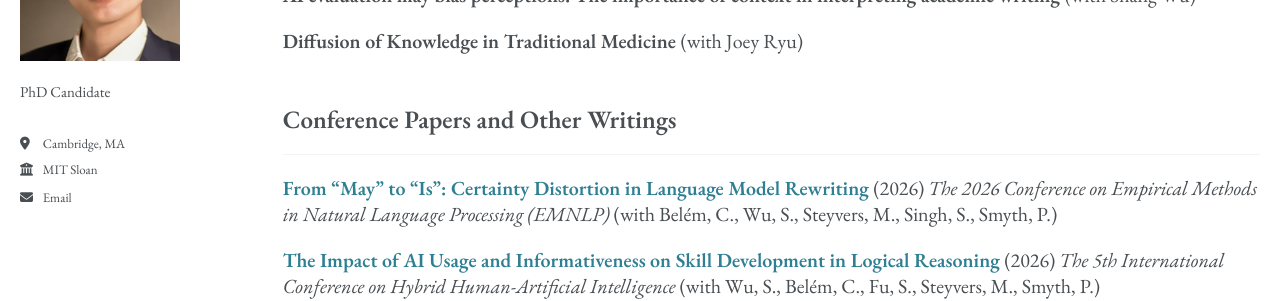
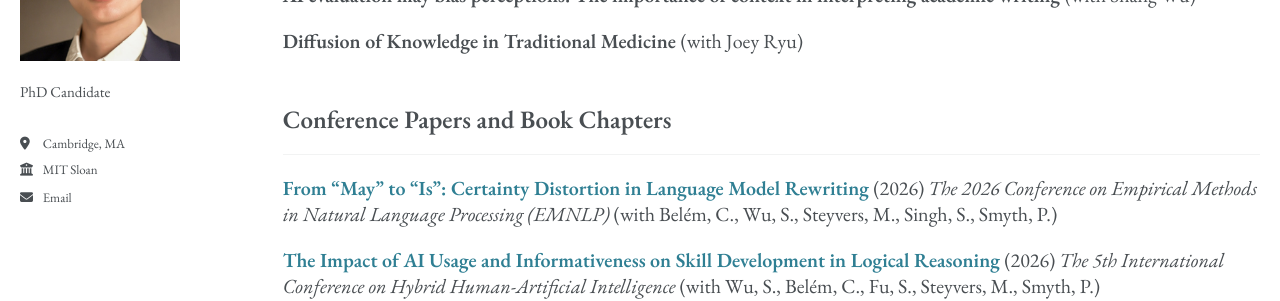
Before and after one commit to hyyao223/hyyao223.github.io, a Jekyll site: the page built from _pages/publications.html, in a window 1280 px wide. Shown: the part 249-550 px from the top of the page. Built offline with Jekyll 4.4.1, drawn with Linux system fonts in a browser that asks for light colours.

Commit message:
Rename section to Conference Papers and Book Chapters
Co-Authored-By: Claude Opus 5.5 <noreply@anthropic.com>

```diff
--- a/_config.yml
+++ b/_config.yml
@@ -81,7 +81,7 @@ publication_category:
   ongoingprojects:
     title: 'Ongoing Projects'
   conferences:
-    title: 'Conference Papers and Other Writings'
+    title: 'Conference Papers and Book Chapters'
   books:
     title: 'Books'
   manuscripts:
```
